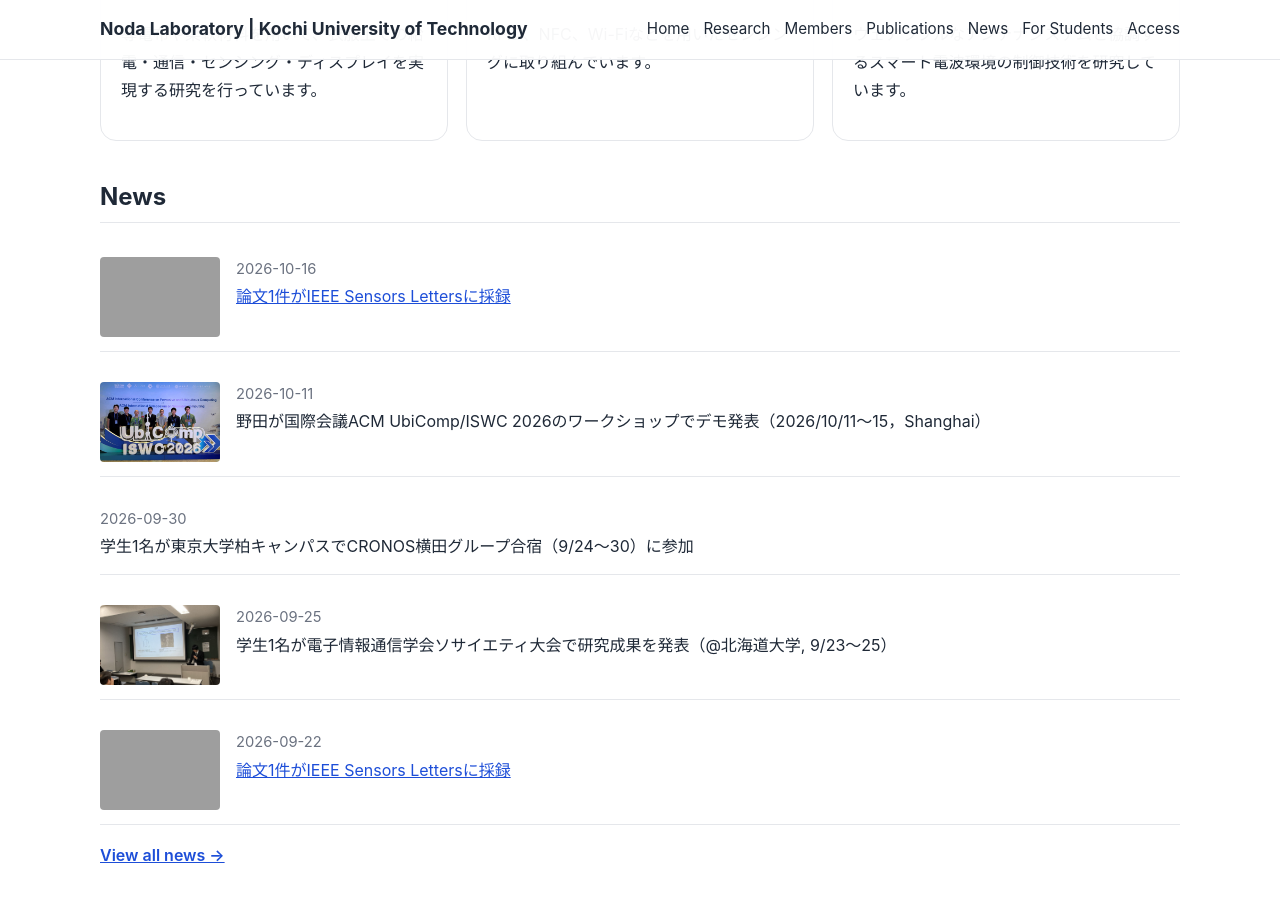
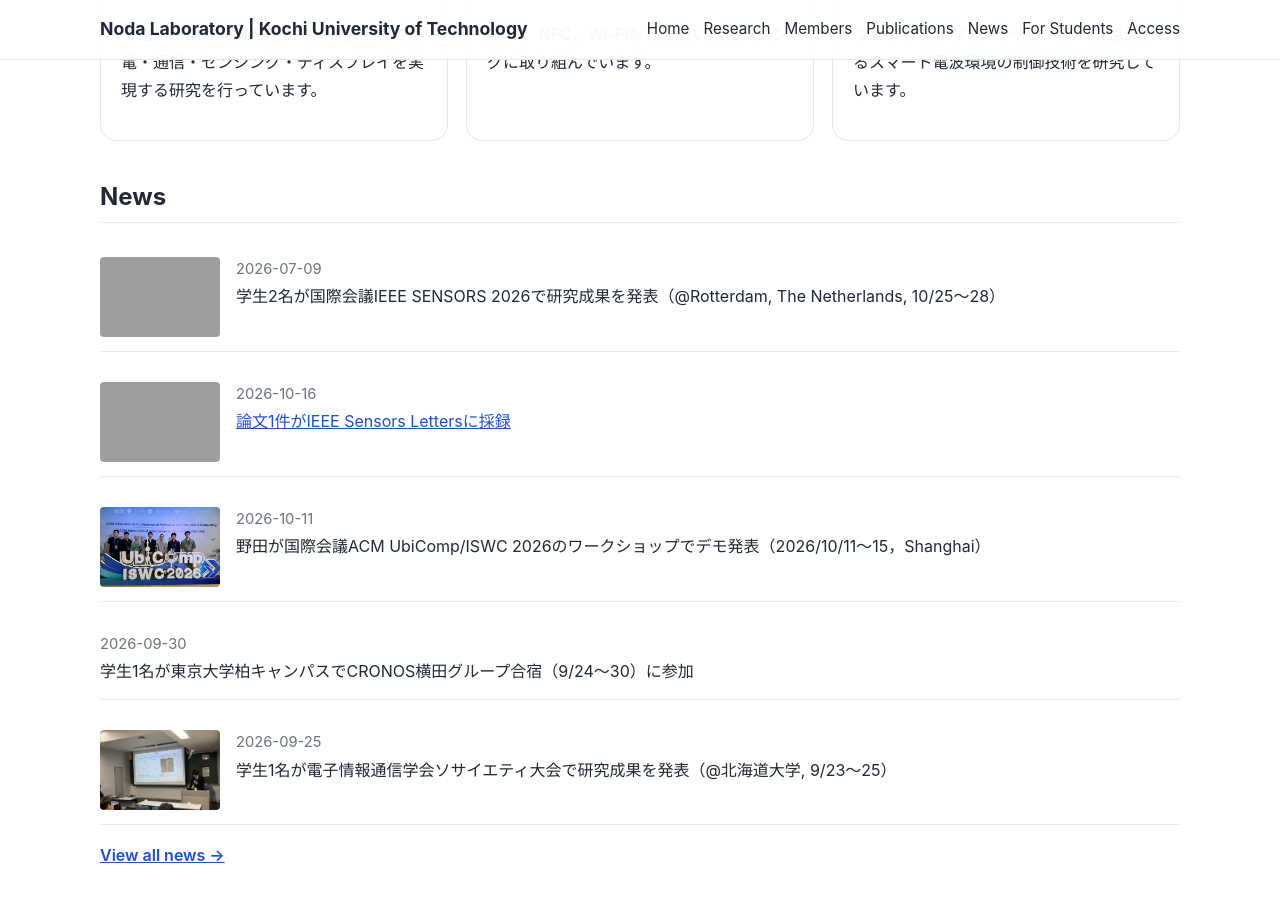
Before and after one commit to akihito-noda/lab-website, a Jekyll site: the page built from index.md, in a window 1280 px wide and 900 px high, scrolled down 1030 px, cut to the strip 0-900 px from the top of the window. Built offline with Jekyll 4.4.1, drawn with Linux system fonts in a browser that asks for light colours; grey boxes are pictures that could not be loaded.

Commit message:
Update news.yml

```diff
--- a/_data/news.yml
+++ b/_data/news.yml
@@ -1,3 +1,8 @@
+- date: 2026-07-09
+  title: "学生2名が国際会議IEEE SENSORS 2026で研究成果を発表（@Rotterdam, The Netherlands, 10/25～28）"
+  image: "/assets/images/news/sensors2026.jpg"
+  image_alt: "SENSORS2026"
+
 - date: 2026-10-16
   title: "論文1件がIEEE Sensors Lettersに採録"
   url: "https://doi.org/10.1109/LSENS.2026.3744423"
```
